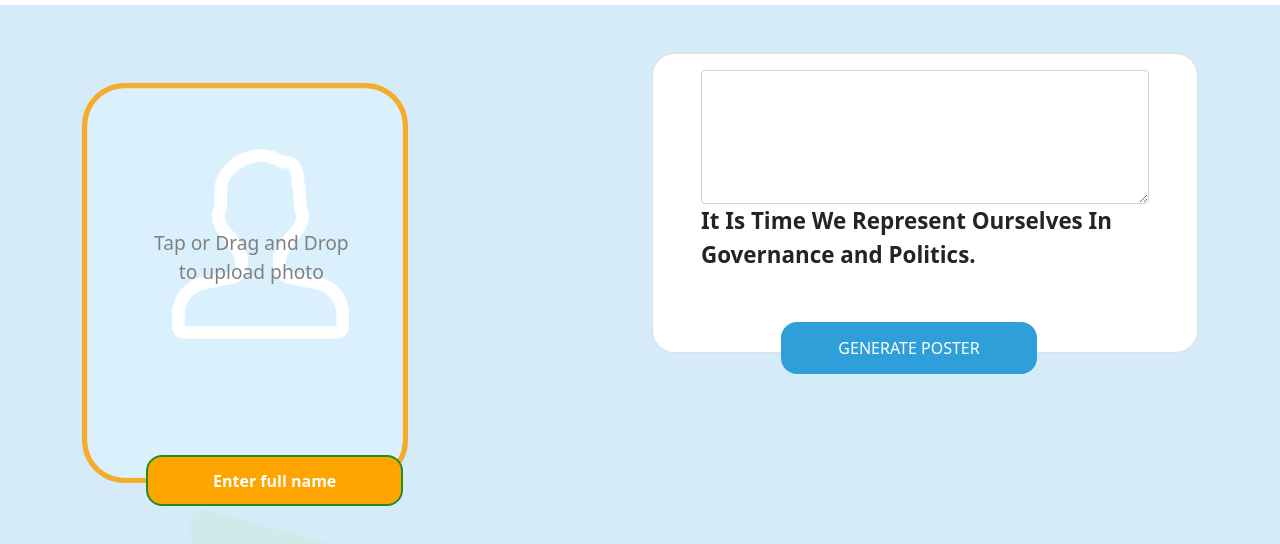
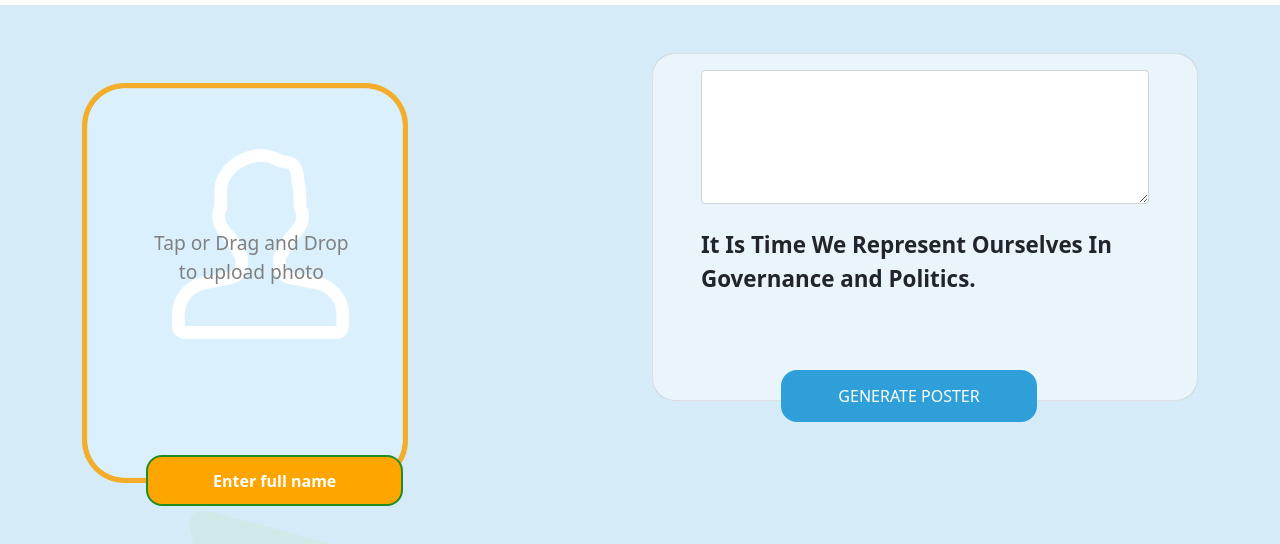
Before and after one commit to MusahMusah/poster-app, a plain HTML site: page index.html in a window 1280 px wide. Shown: the part 60-604 px from the top of the page. Drawn offline with nearby package versions, Linux system fonts and the light colour scheme.

Commit message:
updates added

```diff
--- a/index.html
+++ b/index.html
@@ -87,10 +87,12 @@
                   position: relative;
                   font-weight: bold;
                   font-size: 1.4rem;
+                  border-radius: 1.2rem;
+                  background-color: rgba(47, 159, 217, .1);
                 ">
 
                             <textarea name="" id="user-input" class="form-control" rows="5"></textarea>
-                            <div>
+                            <div class="my-4">
                                 It Is Time We Represent Ourselves In Governance and Politics.
                             </div>
                         </div>
```
